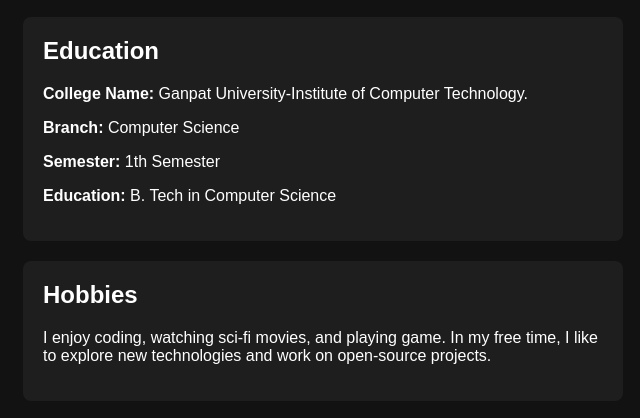
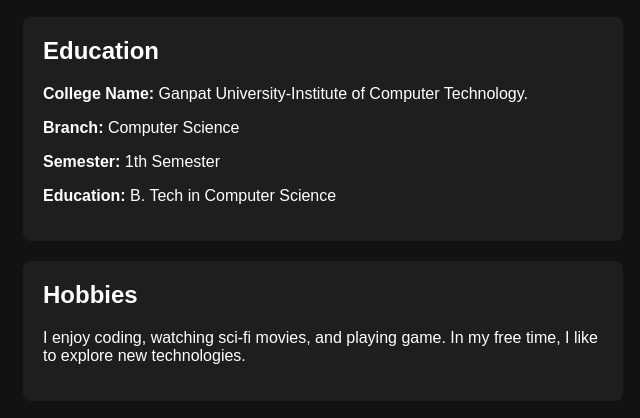
Before and after one commit to Sujalpatel01/Resume, a plain HTML site: page index.html in a window 1280 px wide. Shown: the part 315-733 px from the top of the page, without its empty margins (317-957 px from the left). Drawn offline with Linux system fonts and the light colour scheme.

Commit message:
Update index.html

```diff
--- a/index.html
+++ b/index.html
@@ -14,7 +14,6 @@
             <div class="social-links">
                 <a href="https://x.com/Sujalpatel08?t=PXzNt7WqYeJoJpJOyv-U-w&s=08" target="_blank">Twitter</a>
                 <a href="https://www.reddit.com/u/IllustriousEye0011/s/Pr0rxsQwVO" target="_blank">Reddit</a>
-                <!-- <a href="https://linkedin.com/in/conordewey" target="_blank">Discord</a> -->
                 <a href="https://github.com/Sujalpatel01" target="_blank">Github</a>
                 <a href="mailto:sujalpatel0108@gmail.com" target="_blank">Gmail</a>
             </div>
@@ -29,7 +28,7 @@
             </section>
             <section class="info">
                 <h2>Hobbies</h2>
-                <p>I enjoy coding, watching sci-fi movies, and playing game. In my free time, I like to explore new technologies and work on open-source projects.</p>
+                <p>I enjoy coding, watching sci-fi movies, and playing game. In my free time, I like to explore new technologies.</p>
             </section>
             <section class="post">
                 <h2>🙏 Stepping into Adulthood </h2>
@@ -52,7 +51,6 @@
             <div class="social-links">
                 <a href=" https://x.com/Sujalpatel08?t=PXzNt7WqYeJoJpJOyv-U-w&s=08" target="_blank">Twitter</a>
                 <a href="https://www.reddit.com/u/IllustriousEye0011/s/Pr0rxsQwVO" target="_blank">Reddit</a>
-                <!-- <a href="https://linkedin.com/in/conordewey" target="_blank">Discord</a> -->
                 <a href="https://github.com/Sujalpatel01" target="_blank">Github</a>
                 <a href="mailto:sujalpatel0108@gmail.com" target="_blank">Gmail</a>
             </div>
```
